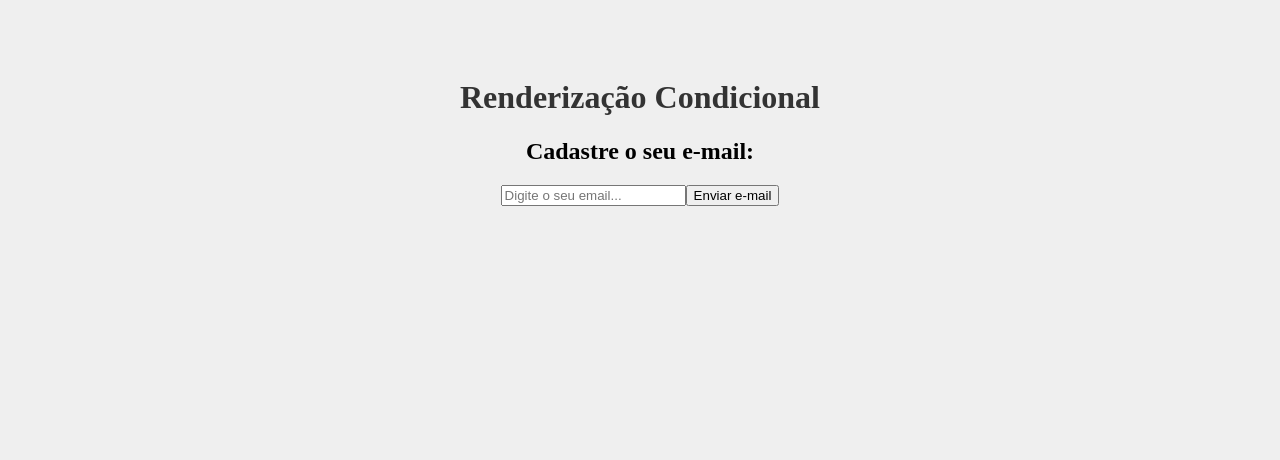
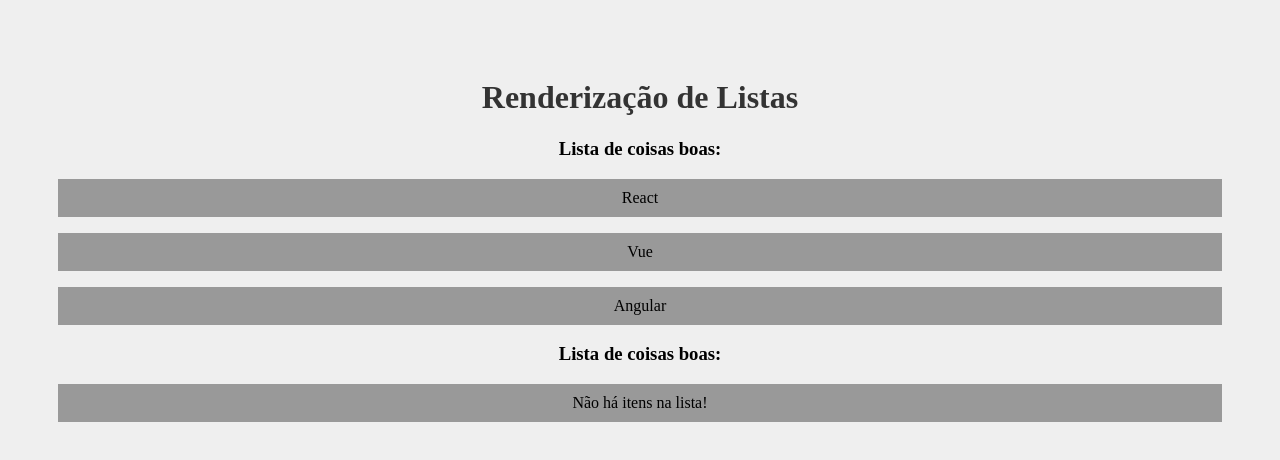
Before and after one commit to nedymarschuabe/Cursos, a React (Create React App) app in the folder React + Node/HoraDeCodar/meu-projeto/: page / in a window 1280 px wide. Shown: the top 460 px of the page. Built offline with nearby package versions, Linux system fonts and the light colour scheme.

Commit message:
Aula 11 - Renderização de Listas

```diff
--- a/React + Node/HoraDeCodar/meu-projeto/src/App.js
+++ b/React + Node/HoraDeCodar/meu-projeto/src/App.js
@@ -1,12 +1,15 @@
 import './App.css';
-import Condicional from './components/Condiconal';
+import Outralista from './components/Outralista';
 
 function App() {
 
+  const meusItens = ['React', 'Vue', 'Angular']
+
   return (
     <div className="App">
-      <h1>Renderização Condicional</h1>
-      <Condicional />
+      <h1>Renderização de Listas</h1>
+      <Outralista itens={meusItens} />
+      <Outralista itens={[]} />
     </div>
   );
 }
--- /dev/null
+++ b/React + Node/HoraDeCodar/meu-projeto/src/components/Outralista.js
@@ -0,0 +1,16 @@
+function Outralista({itens}) {
+    return (
+        <>
+            <h3>Lista de coisas boas:</h3>
+            {itens.length > 0  ? (
+                itens.map((item, index) => (
+                    <p key={index}>{item}</p>
+                ))
+            ) : (
+                <p>Não há itens na lista!</p>
+            )}
+        </>
+    )
+}
+
+export default Outralista
```
